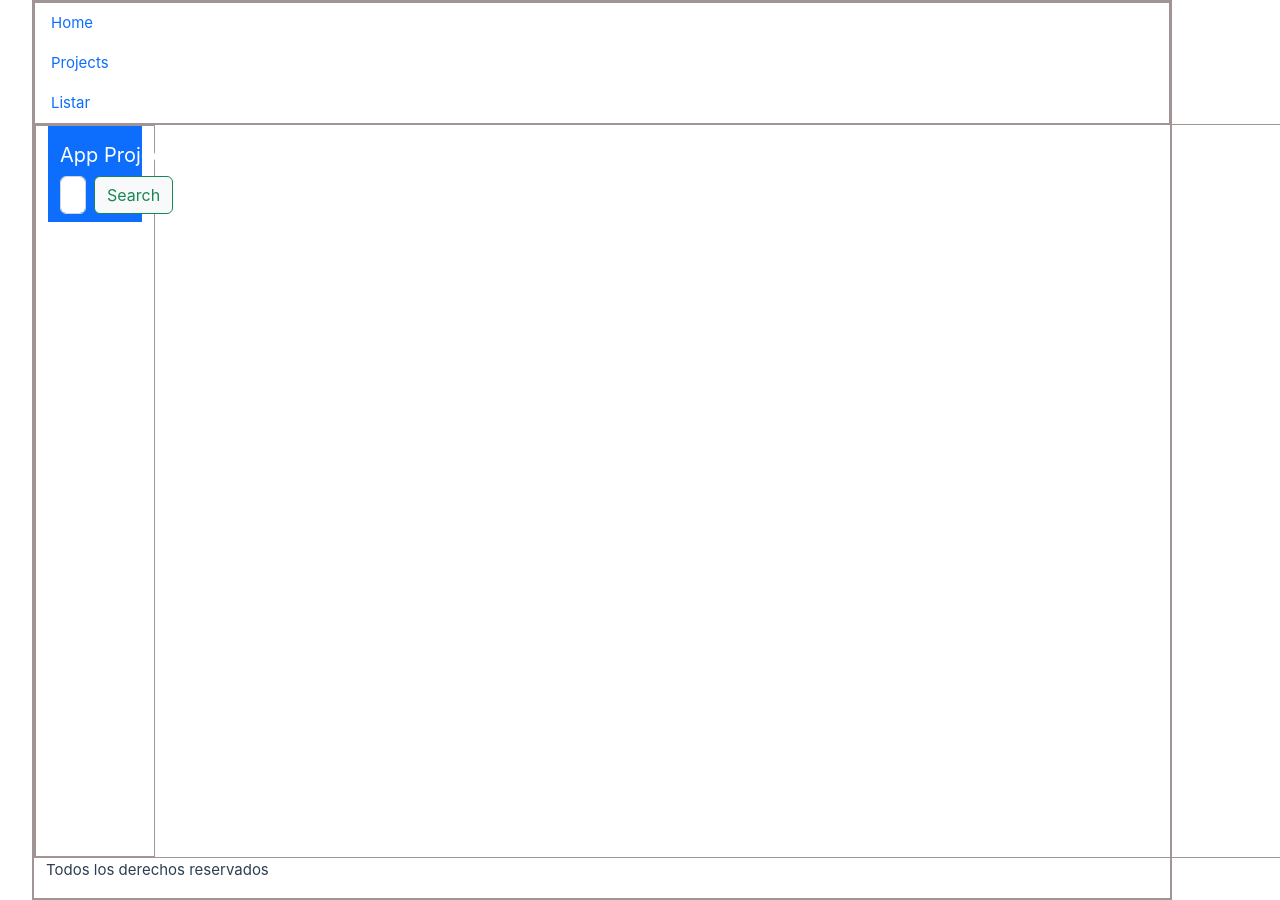
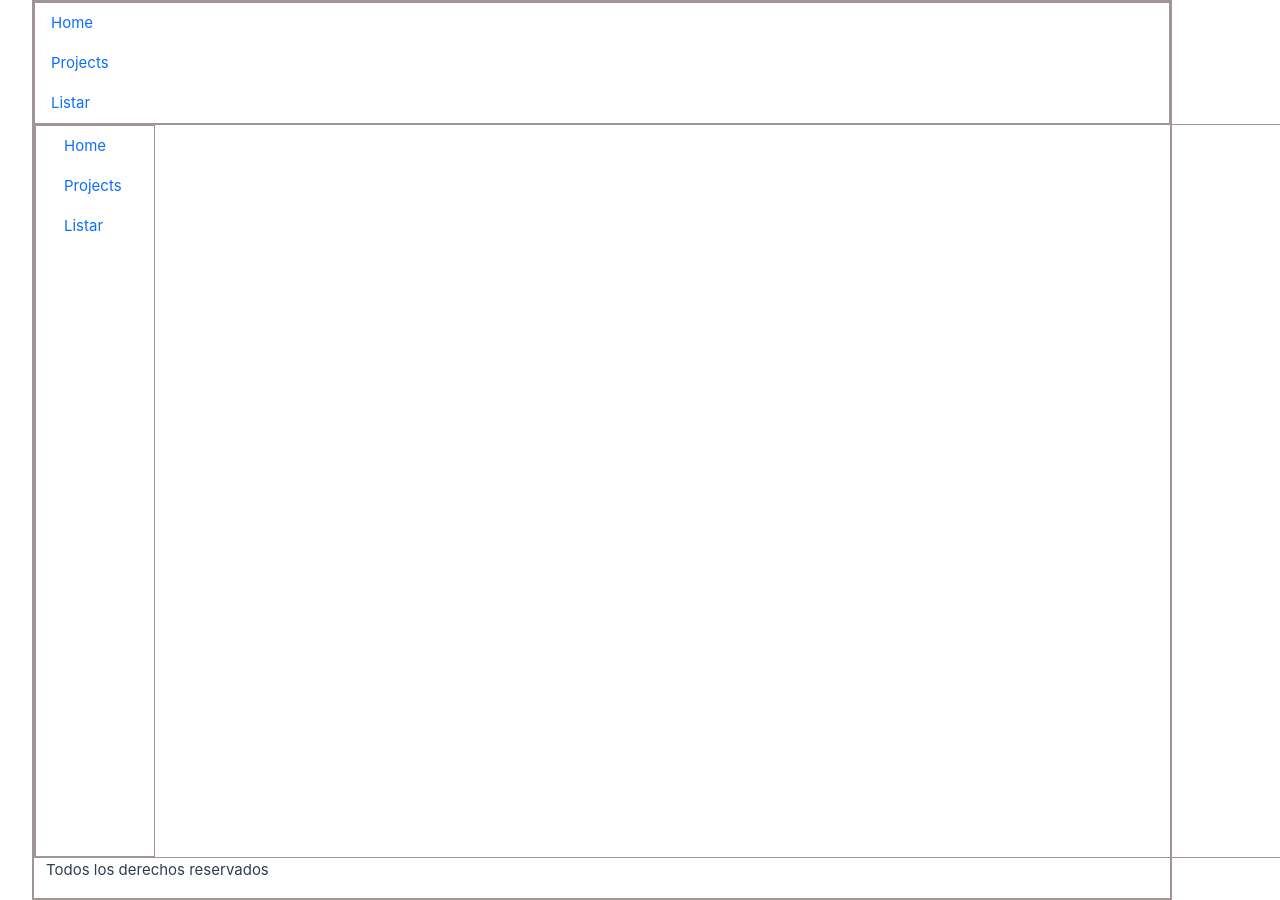
Before and after one commit to andreycalder0n/ASimpleCrud, a Vue app in the folder Frontend/appWeb/: page / in a window 1280 px wide. Shown: the top 900 px of the page. Built offline with nearby package versions, Linux system fonts and the light colour scheme.

Commit message:
componets

```diff
--- a/Frontend/appWeb/src/components/menuComponent.vue
+++ b/Frontend/appWeb/src/components/menuComponent.vue
@@ -1,10 +1,7 @@
 <template>
-    <nav class="navbar navbar-dark bg-primary">
-        <div class="container-fluid"> <a class="navbar-brand">App Projects</a>
-            <form class="d-flex" role="search">
-                <input class="form-control me-2" type="search" placeholder="Search" aria-label="Search">
-                <button class="btn btn-outline-success bg-light" type="submit">Search</button>
-            </form>
-        </div>
-    </nav>
+    <div class="nav flex-column nav-pills" id="v-pills-tab" role="tablist" aria-orientation="vertical">
+        <a class="nav-link" id="v-pills-home-tab" data-toggle="pill" href="/" role="tab" aria-controls="v-pills-home" aria-selected="true">Home</a>
+        <a class="nav-link" id="v-pills-profile-tab" data-toggle="pill" href="/envio" role="tab" aria-controls="v-pills-profile" aria-selected="false">Projects</a>
+        <a class="nav-link" id="v-pills-messages-tab" data-toggle="pill" href="/listar" role="tab" aria-controls="v-pills-messages" aria-selected="false">Listar</a>
+    </div>
 </template>
```
